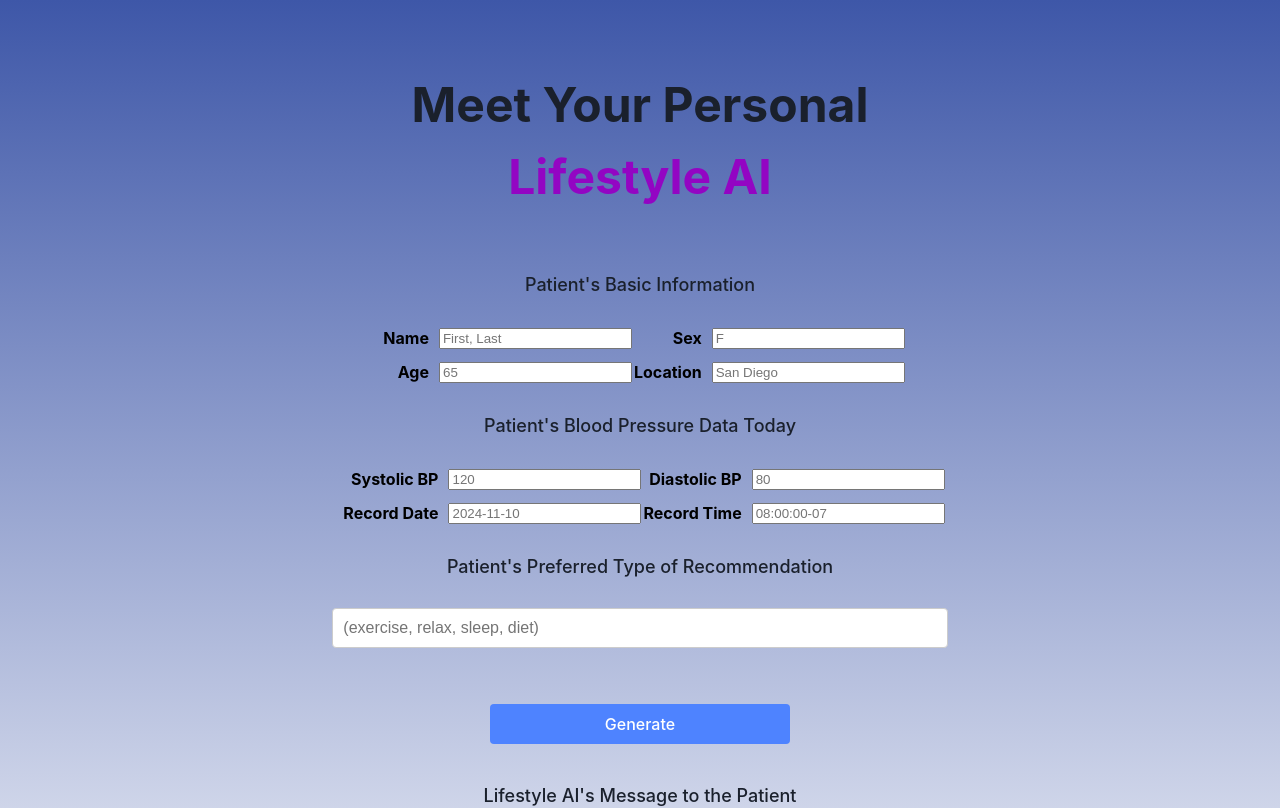
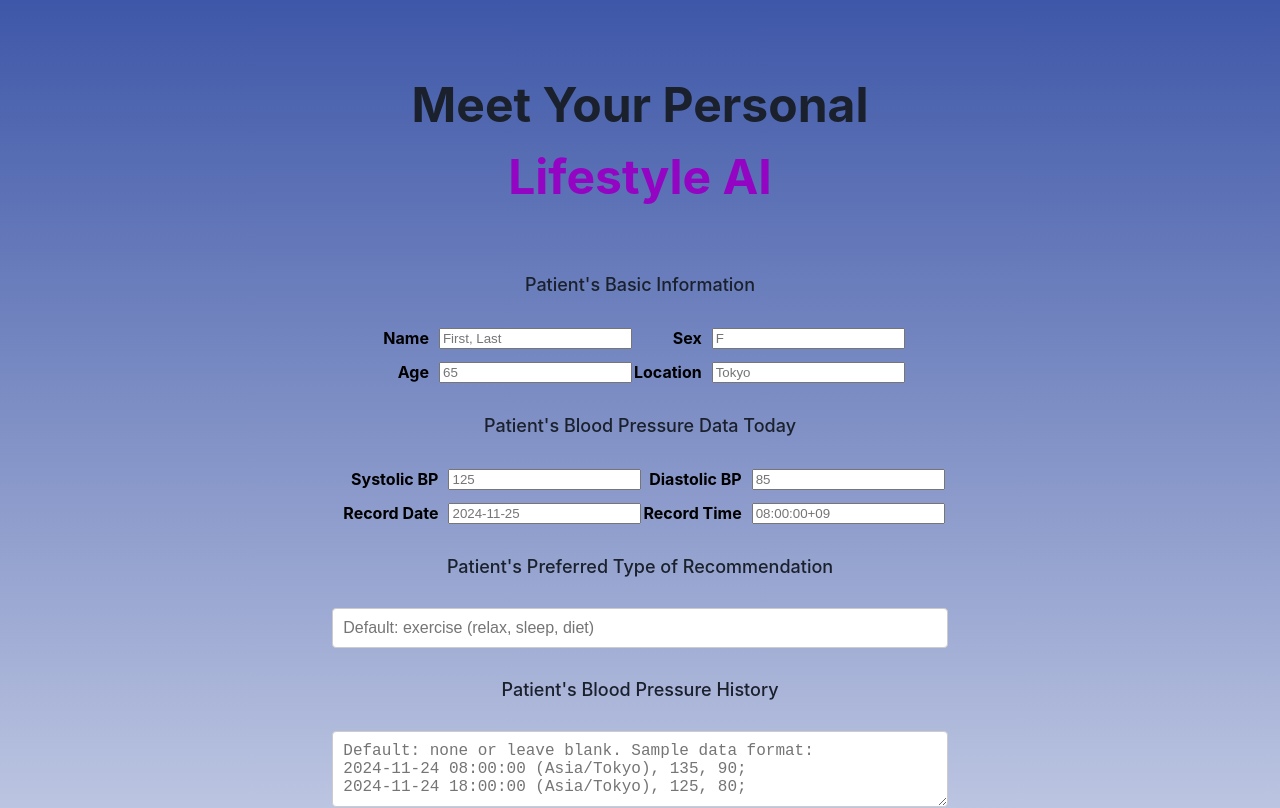
Before and after one commit to goodshawn12/amplify-vite-react-template, a React (Vite) app: page / in a window 1280 px wide. Shown: the top 808 px of the page. Built offline with nearby package versions, Linux system fonts and the light colour scheme; no server answers; what @aws-amplify/ui-react, aws-amplify would draw is missing.

Commit message:
added input field of history data from user input; modified prompt to focus comparison and citing data

```diff
--- a/src/App.tsx
+++ b/src/App.tsx
@@ -146,6 +146,23 @@ function App() {
       return { weatherMessage, weatherData, weatherTime }
     }
 
+    const getLLMCustomResponse = async (patientMessage: string, weatherMessage: string, activityMessage: string, conditionMessage: string) => {
+      let llmMessage: string | null = "";
+      const { data, errors } = await amplifyClient.queries.askBedrock({
+        patientMessage: patientMessage,  // message related to patient basic info
+        weatherMessage: weatherMessage,  // message releated to time and weather info
+        activityMessage: activityMessage,  // message related to patient's preferred activity
+        conditionMessage: conditionMessage,  // {'history', 'recommendation'} condition for selecting prompts
+      });
+      if (!errors) {
+        llmMessage = `${data?.body}\n` || "";
+        console.log(llmMessage)
+      } else {
+        console.log(errors);
+      }
+      return llmMessage;
+    }
+
     try {
       // load information from user inputs
       let outputMessage: string | null = null;
@@ -158,10 +175,11 @@ function App() {
       const patientSex = formData.get("patientSex")?.toString() || "F";
       const patientAge = formData.get("patientAge")?.toString() || "65";
       const patientAct = formData.get("patientAct")?.toString() || "excercise";
-      const dataSBP = formData.get("dataSBP")?.toString() || "120";
-      const dataDBP = formData.get("dataDBP")?.toString() || "80";
-      const location = formData.get("patientLoc")?.toString() || "San Diego";
-      const recordDateTime = `${formData.get("dataDate")?.toString() || "2024-10-01"} ${formData.get("dataTime")?.toString() || "15:00:00+00"}`
+      const dataSBP = formData.get("dataSBP")?.toString() || "125";
+      const dataDBP = formData.get("dataDBP")?.toString() || "85";
+      const location = formData.get("patientLoc")?.toString() || "Tokyo";
+      const recordDateTime = `${formData.get("dataDate")?.toString() || "2024-11-25"} ${formData.get("dataTime")?.toString() || "08:00:00+09"}`
+      const historyBPUser = formData.get("historyBPUser")?.toString() || "";
 
       const patientInfo = `Sex: ${patientSex}; Age: ${patientAge};`
       const headerMessage = `Dear ${patientName}, `
@@ -177,43 +195,28 @@ function App() {
       console.log(recordDateTime)
       console.log(weatherMessage)
       console.log(patientAct)
+      console.log(historyBPUser)
 
-      if (dataHistory != "") {
+      if (dataHistory == "") { // no saved BP history, first time call
+        if (historyBPUser.trim() == "" || historyBPUser.trim().toLowerCase() == "none") { // no BP history from user input
+          bpHistory = `${weatherTime}, ${dataSBP}, ${dataDBP};`
+          console.log("No data history available.")
+
+        } else { // load BP history from user input
+          bpHistory = `${historyBPUser.trim()}\n${weatherTime}, ${dataSBP}, ${dataDBP};`
+          console.log("Reading BP history data from user input.")
+          llmMessageData = await getLLMCustomResponse(bpHistory, '', '', 'history')
+        }
+
+      } else {
         bpHistory = `${dataHistory}\n${weatherTime}, ${dataSBP}, ${dataDBP};`
-
-        const { data, errors } = await amplifyClient.queries.askBedrock({
-          patientMessage: bpHistory,
-          weatherMessage: '',
-          activityMessage: '',
-          conditionMessage: 'history',
-        });
-
-        if (!errors) {
-          llmMessageData = `${data?.body}\n` || "";
-          console.log(llmMessageData)
-        } else {
-          console.log(errors);
-        }
-      } else {
-        bpHistory = `${weatherTime}, ${dataSBP}, ${dataDBP};`
-        console.log("No data history available.")
+        llmMessageData = await getLLMCustomResponse(bpHistory, '', '', 'history')
       }
       setDataHistory(bpHistory);
       console.log(bpHistory)
 
       if (isNormalBP == 1) {
-        const { data, errors } = await amplifyClient.queries.askBedrock({
-          patientMessage: patientInfo, // message related to patient basic info
-          weatherMessage: weatherMessage, // message releated to time and weather info
-          activityMessage: patientAct, // message related to patient's preferred activity
-          conditionMessage: 'recommendation',
-        });
-
-        if (!errors) {
-          llmMessageRec = data?.body || "";
-        } else {
-          console.log(errors);
-        }
+        llmMessageRec = await getLLMCustomResponse(patientInfo, weatherMessage, patientAct, 'recommendation')
       }
 
       outputMessage = headerMessage + bpMessage + llmMessageData + llmMessageRec;
@@ -266,28 +269,32 @@ function App() {
             <input type="text" className="input-field" id="patientAge" name="patientAge" placeholder="65" />
 
             <div className="description-grid">Location</div>
-            <input type="text" className="input-field" id="patientLoc" name="patientLoc" placeholder="San Diego" />
+            <input type="text" className="input-field" id="patientLoc" name="patientLoc" placeholder="Tokyo" />
           </div>
           <p className="description">
               Patient's Blood Pressure Data Today
           </p>
           <div className="grid-container">
             <div className="description-grid">Systolic BP</div>
-            <input type="text" className="input-field" id="dataSBP" name="dataSBP" placeholder="120" />
+            <input type="text" className="input-field" id="dataSBP" name="dataSBP" placeholder="125" />
 
             <div className="description-grid">Diastolic BP</div>
-            <input type="text" className="input-field" id="dataDBP" name="dataDBP" placeholder="80" />
+            <input type="text" className="input-field" id="dataDBP" name="dataDBP" placeholder="85" />
 
             <div className="description-grid">Record Date</div>
-            <input type="text" className="input-field" id="dataDate" name="dataDate" placeholder="2024-11-10" />
+            <input type="text" className="input-field" id="dataDate" name="dataDate" placeholder="2024-11-25" />
 
             <div className="description-grid">Record Time</div>
-            <input type="text" className="input-field" id="dataTime" name="dataTime" placeholder="08:00:00-07" />
+            <input type="text" className="input-field" id="dataTime" name="dataTime" placeholder="08:00:00+09" />
           </div>
           <p className="description">
               Patient's Preferred Type of Recommendation
           </p>
-          <input type="text" className="wide-input" id="patientAct" name="patientAct" placeholder="(exercise, relax, sleep, diet)" />
+          <input type="text" className="wide-input" id="patientAct" name="patientAct" placeholder="Default: exercise (relax, sleep, diet)" />
+          <p className="description">
+              Patient's Blood Pressure History
+          </p>
+          <textarea className="wide-input" rows={3} id="historyBPUser" name="historyBPUser" placeholder={`Default: none or leave blank. Sample data format:\n2024-11-24 08:00:00 (Asia/Tokyo), 135, 90;\n2024-11-24 18:00:00 (Asia/Tokyo), 125, 80;`} ></textarea>
           <p className="description"></p>
           <button type="submit" className="search-button">
             Generate
```
Also changed, not shown: 1 other file (tests, documents, lock files or other folders).
